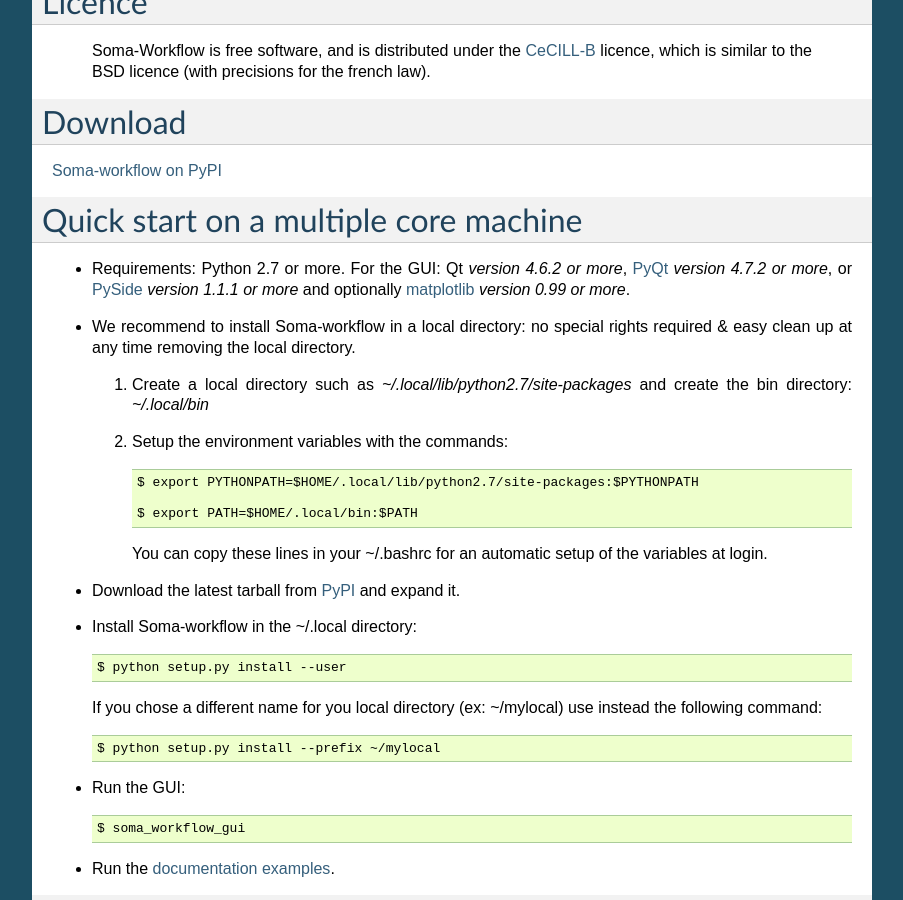
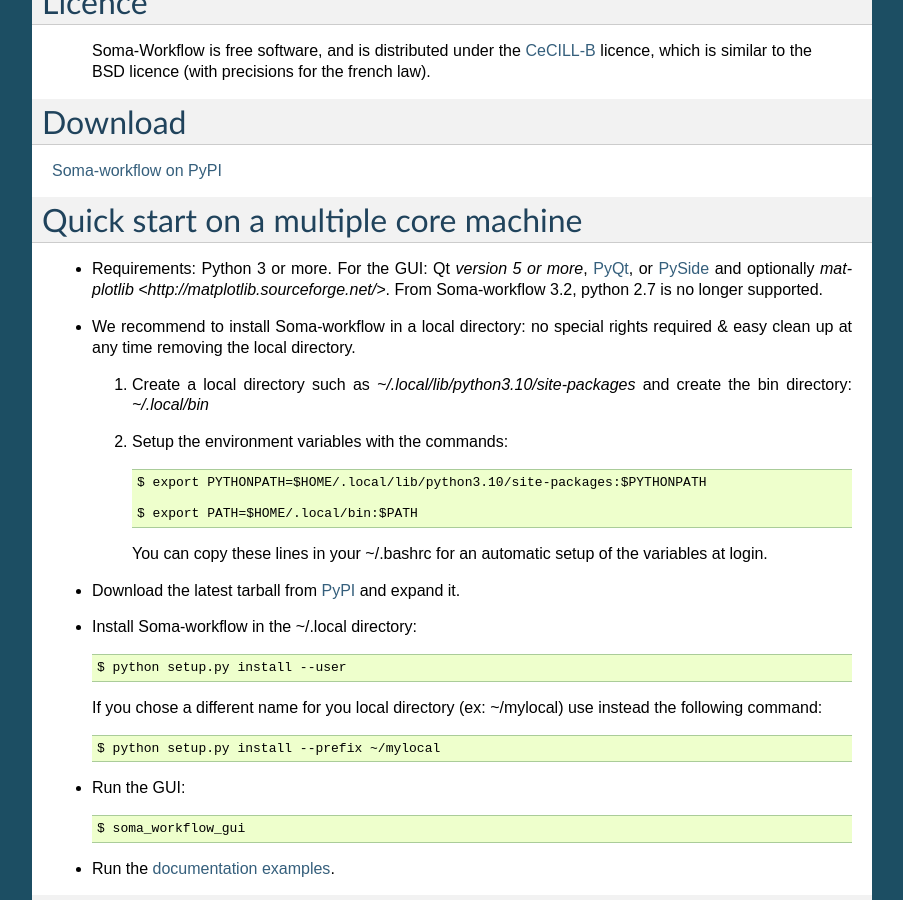
Before and after one commit to populse/soma-workflow, a Sphinx documentation site: the page built from doc/source/index.txt, in a window 1280 px wide and 900 px high, scrolled down 1193 px. Shown: the whole window, without its empty margins (198-1101 px from the left). Built offline with Sphinx 7.4.7, drawn with Linux system fonts in a browser that asks for light colours; the version number could not be read and is left out.

Commit message:
use safer mkdir, and thus drop python2 support.

```diff
--- a/doc/source/index.txt
+++ b/doc/source/index.txt
@@ -65,15 +65,15 @@
 Quick start on a multiple core machine
 ======================================
 
-* Requirements: Python 2.7 or more. For the GUI: Qt *version 4.6.2 or more*, `PyQt <http://www.riverbankcomputing.co.uk/software/pyqt/intro>`_ *version 4.7.2 or more*, or `PySide <http://www.pyside.org>`_ *version 1.1.1 or more* and optionally `matplotlib <http://matplotlib.sourceforge.net/>`_ *version 0.99 or more*.
+* Requirements: Python 3 or more. For the GUI: Qt *version 5 or more*, `PyQt <http://www.riverbankcomputing.co.uk/software/pyqt/intro>`_, or `PySide <http://www.pyside.org>`_ and optionally `matplotlib <http://matplotlib.sourceforge.net/>`. From Soma-workflow 3.2, python 2.7 is no longer supported.
 
 * We recommend to install Soma-workflow in a local directory: no special rights required & easy clean up at any time removing the local directory.
 
-  1. Create a local directory such as *~/.local/lib/python2.7/site-packages* and create the bin directory: *~/.local/bin*
+  1. Create a local directory such as *~/.local/lib/python3.10/site-packages* and create the bin directory: *~/.local/bin*
 
   2. Setup the environment variables with the commands::
 
-      $ export PYTHONPATH=$HOME/.local/lib/python2.7/site-packages:$PYTHONPATH
+      $ export PYTHONPATH=$HOME/.local/lib/python3.10/site-packages:$PYTHONPATH
 
       $ export PATH=$HOME/.local/bin:$PATH
 
```
Also changed, not shown: 1 other file.
